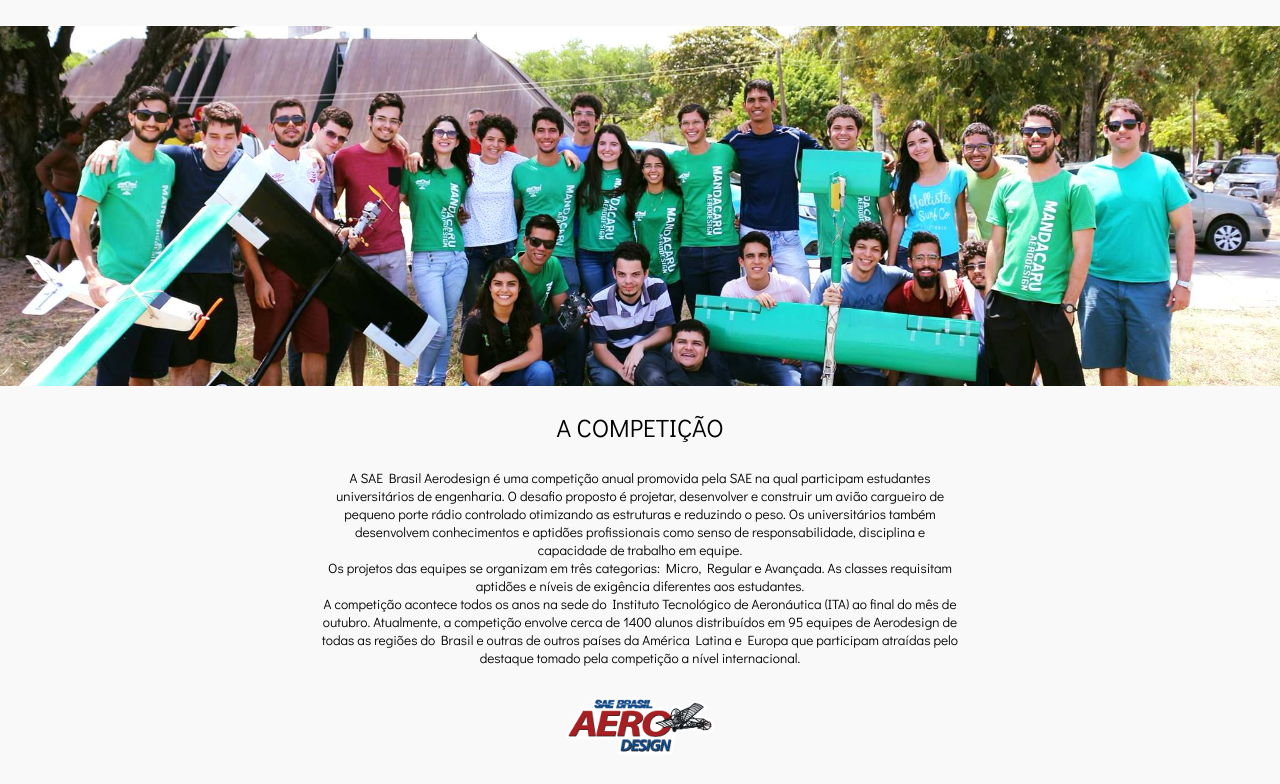
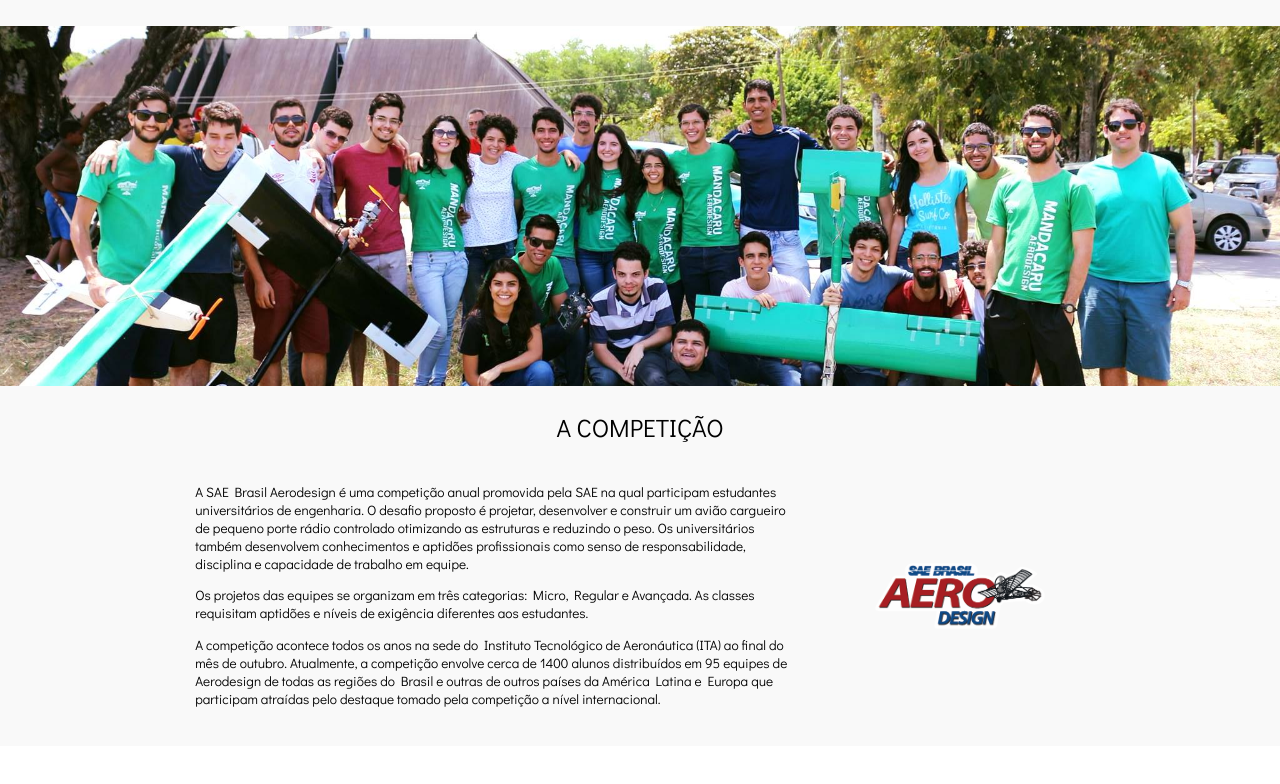
Before and after one commit to citi-onboarding/mandacaru, a plain HTML site: page index.html in a window 1280 px wide. Shown: the part 943-1727 px from the top of the page. After the commit the page ends 1689 px from the top, so only its background shows below. Drawn offline with Linux system fonts and the light colour scheme.

Commit message:
alterações na seção da competição

```diff
--- a/css/estilo.css
+++ b/css/estilo.css
@@ -88,17 +88,18 @@ nav{
    padding-bottom: 25px;
 }
 
-.conteudo > p{
-	width: 50%;
-	/*text-align: center;*/
-	margin: auto;
-}
-
 .conteudo > h3{
+   text-align: center;
    margin: 0;
    padding-bottom: 25px;
    font-size: 25px;
    font-weight: normal;
+}
+
+.conteudo > p{
+   width: 50%;
+   text-align: center;
+   margin: auto;
 }
 
 .button{
@@ -126,6 +127,47 @@ nav{
    margin: 0px;
 }
 
+.conteudo-2{
+   font-size: 13.5px;
+   font-family: DidaticGothic;
+   width: 100%;
+   text-align: center;
+   background: #F9F9F9;
+   padding-top: 25px;
+   padding-bottom: 25px;
+}
+
+.conteudo-2 > h3{
+   text-align: center;
+   margin: 0;
+   padding-bottom: 25px;
+   font-size: 25px;
+   font-weight: normal;
+}
+
+.row{
+   width: 100%;
+   margin: auto;
+   display: inline-flex;
+   justify-content: center;
+}
+
+.column-23{
+   width: 95%;
+   justify-content: flex-start;
+   text-align: left;
+   margin: auto;
+}
+
+.column-13{
+   align-self: center;
+   width: 22%;
+}
+
+.center{
+   width: 50%;
+}
+
 /*Formatação dos links*/
 a{
    text-decoration: none;
--- a/index.html
+++ b/index.html
@@ -43,8 +43,11 @@
 
 	<div id="fundoImg1" class="parallax"></div>
 
-	<div class="conteudo">
+	<div class="conteudo-2">
 		<h3>A COMPETIÇÃO</h3>
+		<div class="row">
+			<div class="center">
+				<div class="column-23">
 					<p>A SAE Brasil Aerodesign é uma competição anual promovida pela SAE na qual participam
 					estudantes universitários de engenharia. O desafio proposto é projetar, desenvolver e construir um
 					avião cargueiro de pequeno porte rádio controlado otimizando as estruturas e reduzindo o peso. Os
@@ -56,7 +59,13 @@
 					final do mês de outubro. Atualmente, a competição envolve cerca de 1400 alunos distribuídos em 95
 					equipes de Aerodesign de todas as regiões do Brasil e outras de outros países da América Latina e
 					Europa que participam atraídas pelo destaque tomado pela competição a nível internacional.</p>
-		<img src="css/img/logo-sae.png" width="150" style="padding-top: 25px">
+				</div>
+			</div>
+			<div class="column-13">
+				<img src="css/img/logo-sae.png" width="170">
+			</div>
+		</div>
+
 
 	</div>
 
```
Lines whose indentation alone changed are shown as unchanged.
